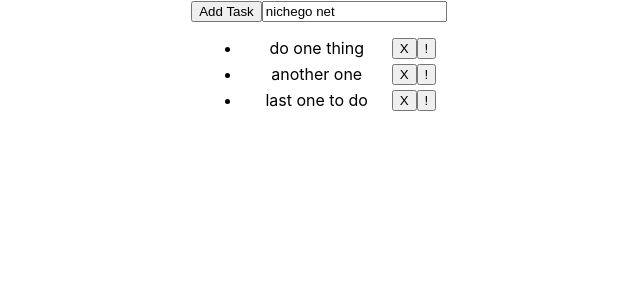
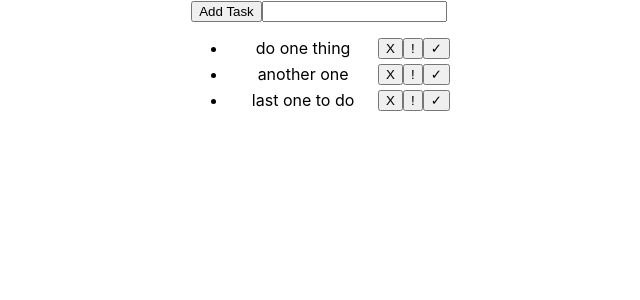
Before and after one commit to AntonBartsev/TodoAppOnReact, a React (Create React App) app: page / in a window 1280 px wide. Shown: the top 300 px of the page, without its empty margins (321-961 px from the left). Built offline with nearby package versions, Linux system fonts and the light colour scheme.

Commit message:
Check btn added

```diff
--- a/src/components/TodoList.jsx
+++ b/src/components/TodoList.jsx
@@ -4,7 +4,6 @@ import TodoPoint from './TodoPoint';
 const todoStyle = {
     display: "inline-block"
 }
-
 
 
 class TodoListXP extends React.Component {
@@ -17,7 +16,7 @@ class TodoListXP extends React.Component {
                 "another one",
                 "last one to do"
             ],
-            input: "nichego net"
+            input: ""
         };
 
         this.addTask = this.addTask.bind(this);
--- a/src/components/TodoPoint.jsx
+++ b/src/components/TodoPoint.jsx
@@ -3,11 +3,12 @@ import React from 'react';
 class TodoPoint extends React.Component {
     constructor(props) {
         super(props);
-
         this.state = {
-            bIsImportant: false
+            bIsImportant: false,
+            bIsDone: false
         };
         this.toggleImportant = this.toggleImportant.bind(this);
+        this.toggleDone = this.toggleDone.bind(this);
     }
 
     toggleImportant() {
@@ -17,17 +18,29 @@ class TodoPoint extends React.Component {
         });
     }
 
+    toggleDone() {
+        this.setState(
+            {
+                ...this.state,
+                bIsDone: !this.state.bIsDone
+            }
+        )
+    }
+    getDoneStyle() {
+        return this.state.bIsDone ? "line-through" : ""
+    }
+
     getTextColor() {
         return this.state.bIsImportant ? "red" : "black";
     }
 
     render() {
         const { removeTask, todoText } = this.props;
-
         return <div style={{ display: "flex", marginBottom: "5px" }}>
-            <li style={{ width: "150px", color: this.getTextColor() }}>{todoText}</li>
+            <li style={{ textDecoration: this.getDoneStyle(), width: "150px", color: this.getTextColor() }}>{todoText}</li>
             <button onClick={() => removeTask(todoText)} >X</button>
             <button onClick={this.toggleImportant} >!</button>
+            <button onClick={this.toggleDone}>✓</button>
         </div>
     }
 }
```
